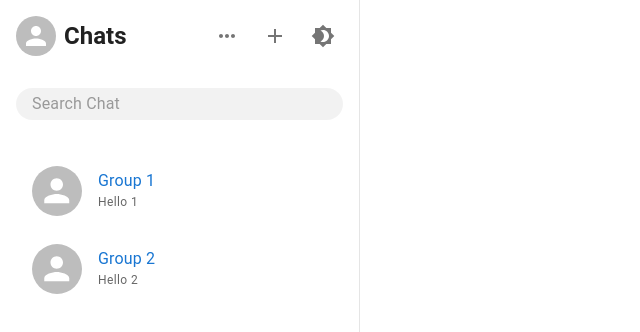
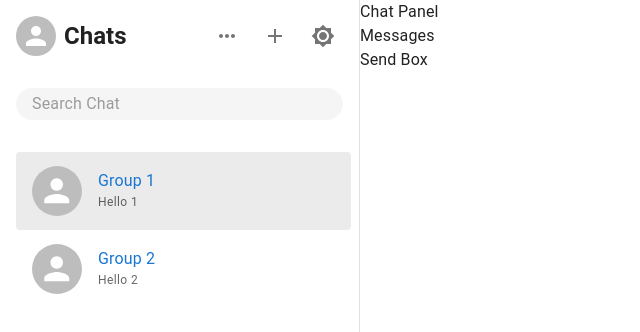
Before and after one commit to djaspir/chat-app-firebase, a React (Create React App) app: page / in a window 1280 px wide. Shown: the top 332 px of the page, without its empty margins (0-640 px from the left). Built offline with nearby package versions, Linux system fonts and the light colour scheme.

Commit message:
Clean Code

```diff
--- a/src/App.tsx
+++ b/src/App.tsx
@@ -1,10 +1,12 @@
-import Box from "@mui/material/Box";
+import { Box } from "@mui/material";
+import Chat from "./components/Chat/Chat";
 import Sidebar from "./components/Sidebar/Sidebar";
 
 const App = () => {
   return (
     <Box display="flex" height="100vh">
       <Sidebar />
+      <Chat />
     </Box>
   );
 };
--- a/src/components/Sidebar/Groups.tsx
+++ b/src/components/Sidebar/Groups.tsx
@@ -1,24 +1,30 @@
-import Avatar from "@mui/material/Avatar";
-import Box from "@mui/material/Box";
-import Button from "@mui/material/Button";
-import Typography from "@mui/material/Typography";
+import { Avatar, Box, Button, Typography } from "@mui/material";
 import { makeStyles } from "tss-react/mui";
 import db from "../../utils/db.json";
 
-const useStyles = makeStyles()(() => ({
+const useStyles = makeStyles()((theme) => ({
+  scrollBox: {
+    overflowY: "scroll",
+  },
+
+  button: {
+    textTransform: "none",
+  },
+
+  active: {
+    backgroundColor: theme.palette.action.selected,
+  },
+
   avatar: {
     width: "50px",
     height: "50px",
-  },
-
-  scrollBox: {
-    overflowY: "scroll",
   },
 }));
 
 const Groups = () => {
   const { classes } = useStyles();
   const groups = db.groups;
+  const activeId = "g1";
 
   return (
     <Box
@@ -26,9 +32,15 @@ const Groups = () => {
       display="flex"
       flexDirection="column"
       m={2}
+      mr={1}
     >
       {groups.map((group) => (
-        <Button key={group.id}>
+        <Button
+          key={group.id}
+          className={`${classes.button} ${
+            group.id === activeId ? classes.active : ""
+          }`}
+        >
           <Box display="flex" width="100%" p={1}>
             <Avatar className={classes.avatar} />
             <Box
--- a/src/components/Sidebar/Search.tsx
+++ b/src/components/Sidebar/Search.tsx
@@ -1,5 +1,4 @@
-import Box from "@mui/material/Box";
-import Input from "@mui/material/Input";
+import { Box, Input } from "@mui/material";
 import { makeStyles } from "tss-react/mui";
 
 const useStyles = makeStyles()((theme) => ({
@@ -7,7 +6,7 @@ const useStyles = makeStyles()((theme) => ({
     paddingRight: theme.spacing(2),
     paddingLeft: theme.spacing(2),
     borderRadius: "50px",
-    backgroundColor: "rgba(0, 0, 0, 0.05)",
+    backgroundColor: theme.palette.action.hover,
   },
 }));
 
--- a/src/components/Sidebar/Sidebar.tsx
+++ b/src/components/Sidebar/Sidebar.tsx
@@ -1,4 +1,4 @@
-import Box from "@mui/material/Box";
+import { Box } from "@mui/material";
 import Groups from "./Groups";
 import Search from "./Search";
 import UserPanel from "./UserPanel";
@@ -13,7 +13,7 @@ const Sidebar = () => {
       borderTop={0}
       borderBottom={0}
       borderLeft={0}
-      borderColor="rgba(0, 0, 0, 0.1)"
+      borderColor={"divider"}
     >
       <UserPanel />
       <Search />
--- a/src/components/Sidebar/UserPanel.tsx
+++ b/src/components/Sidebar/UserPanel.tsx
@@ -2,14 +2,12 @@ import AddIcon from "@mui/icons-material/Add";
 import Brightness4Icon from "@mui/icons-material/Brightness4";
 import Brightness7Icon from "@mui/icons-material/Brightness7";
 import MoreHorizIcon from "@mui/icons-material/MoreHoriz";
-import Avatar from "@mui/material/Avatar";
-import Box from "@mui/material/Box";
-import IconButton from "@mui/material/IconButton";
-import Typography from "@mui/material/Typography";
+import { Avatar, Box, IconButton, Typography } from "@mui/material";
 import { makeStyles } from "tss-react/mui";
 
 const useStyles = makeStyles()((theme) => ({
-  bold: {
+  title: {
+    marginLeft: theme.spacing(1),
     fontWeight: 700,
   },
 
@@ -20,30 +18,24 @@ const useStyles = makeStyles()((theme) => ({
 
 const UserPanel = () => {
   const { classes } = useStyles();
+  const darkTheme = false;
 
   return (
-    <Box
-      display="flex"
-      alignItems="center"
-      justifyContent="space-between"
-      m={2}
-    >
-      <Box display="flex" alignItems="center" width="100%">
+    <Box display="flex" justifyContent="space-between" m={2}>
+      <Box display="flex" alignItems="center">
         <Avatar />
-        <Box ml={1}>
-          <Typography className={classes.bold} variant="h5">
-            Chats
-          </Typography>
-        </Box>
+        <Typography className={classes.title} variant="h5">
+          Chats
+        </Typography>
       </Box>
-      <Box display="flex" alignItems="center">
+      <Box display="flex">
         <IconButton className={classes.iconButton}>
           <MoreHorizIcon />
         </IconButton>
         <IconButton className={classes.iconButton}>
           <AddIcon />
         </IconButton>
-        {true ? (
+        {darkTheme ? (
           <IconButton className={classes.iconButton}>
             <Brightness4Icon />
           </IconButton>
--- a/src/index.tsx
+++ b/src/index.tsx
@@ -1,48 +1,10 @@
-import { CssBaseline } from "@mui/material";
-import { createTheme, ThemeProvider } from "@mui/material/styles";
+import { CssBaseline, ThemeProvider } from "@mui/material";
 import React from "react";
 import ReactDOM from "react-dom/client";
 import App from "./App";
+import { theme, darkTheme } from "./theme/themes";
 
 // TODO Theming with Redux
-
-const theme = createTheme({
-  components: {
-    MuiCssBaseline: {
-      styleOverrides: {
-        "::-webkit-scrollbar": {
-          width: "10px"
-        },
-        "::-webkit-scrollbar-track": {
-          backgroundColor: "transparent"
-        },
-        "::-webkit-scrollbar-thumb": {
-          backgroundColor: "#d6dee1",
-          borderRadius: "20px",
-          width: "10px"
-        }
-      }
-    },
-  },
-
-  typography: {
-    button: {
-      textTransform: "none",
-    },
-  },
-});
-
-const darkTheme = createTheme({
-  typography: {
-    button: {
-      textTransform: "none",
-    },
-  },
-
-  palette: {
-    mode: "dark",
-  },
-});
 
 const root = ReactDOM.createRoot(
   document.getElementById("root") as HTMLElement
--- /dev/null
+++ b/src/theme/themes.ts
@@ -0,0 +1,41 @@
+import { createTheme } from "@mui/material/styles";
+
+const theme = createTheme({
+  components: {
+    MuiCssBaseline: {
+      styleOverrides: {
+        "::-webkit-scrollbar": {
+          width: "10px",
+        },
+        "::-webkit-scrollbar-track": {
+          backgroundColor: "transparent",
+        },
+        "::-webkit-scrollbar-thumb": {
+          backgroundColor: "#d6dee1",
+          borderRadius: "20px",
+          width: "10px",
+        },
+      },
+    },
+  },
+
+  typography: {
+    button: {
+      textTransform: "none",
+    },
+  },
+});
+
+const darkTheme = createTheme({
+  typography: {
+    button: {
+      textTransform: "none",
+    },
+  },
+
+  palette: {
+    mode: "dark",
+  },
+});
+
+export { theme, darkTheme };
```
